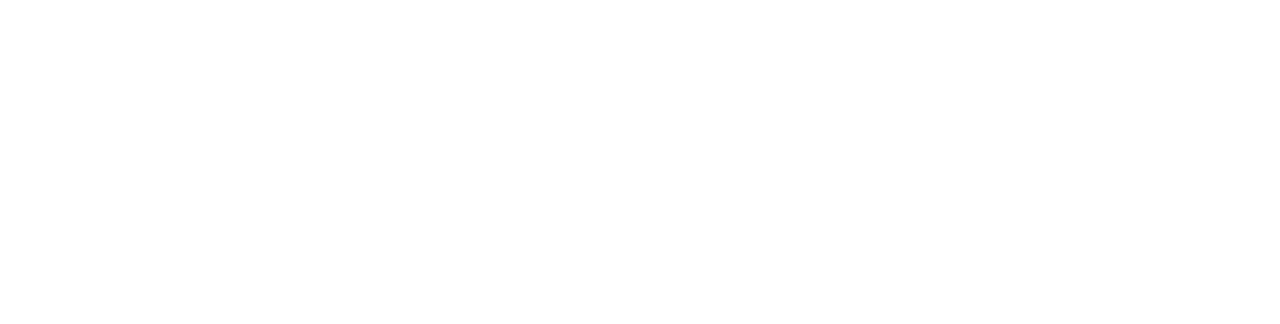
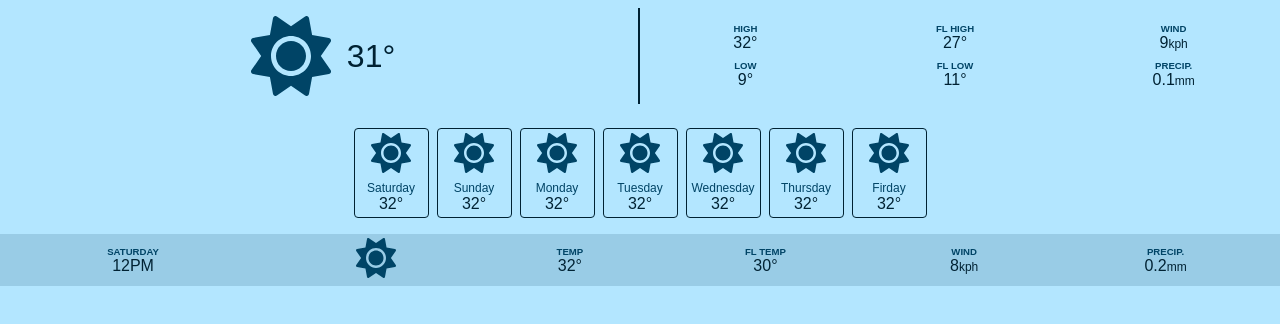
Before and after one commit to squireblank/javascript-weatherapp, a website built with Vite: page index.html in a window 1280 px wide. Built offline with nearby package versions, Linux system fonts and the light colour scheme.

Commit message:
html boilerplate

```diff
--- a/index.html
+++ b/index.html
@@ -5,7 +5,177 @@
     <meta name="viewport" content="width=device-width, initial-scale=1.0" />
     <title>Weather App</title>
   </head>
+  <!-- <body class="blurred"> -->
   <body>
+    <header class="header">
+      <div class="header-left">
+        <img
+          src="icons/sun.svg"
+          alt="weather-icon"
+          class="weather-icon large"
+          data-current-icon
+        />
+        <div class="header-current-temp">
+          <span data-current-temp>31</span>&deg;
+        </div>
+      </div>
+      <div class="header-right">
+        <div class="info-group">
+          <div class="label">High</div>
+          <div><span data-current-high>32</span>&deg;</div>
+        </div>
+        <div class="info-group">
+          <div class="label">FL High</div>
+          <div><span data-current-fl-high>27</span>&deg;</div>
+        </div>
+        <div class="info-group">
+          <div class="label">Wind</div>
+          <div>
+            <span data-current-wind>9</span
+            ><span class="value-sub-info">kph</span>
+          </div>
+        </div>
+        <div class="info-group">
+          <div class="label">Low</div>
+          <div><span data-current-low>9</span>&deg;</div>
+        </div>
+        <div class="info-group">
+          <div class="label">FL Low</div>
+          <div><span data-current-fl-low>11</span>&deg;</div>
+        </div>
+        <div class="info-group">
+          <div class="label">Precip.</div>
+          <div>
+            <span data-current-precip>0.1</span
+            ><span class="value-sub-info">mm</span>
+          </div>
+        </div>
+      </div>
+    </header>
+    <section class="day-section" data-day-section>
+      <div class="day-card">
+        <img src="icons/sun.svg" alt="weather-icon" class="weather-icon" />
+        <div class="day-card-day">Saturday</div>
+        <div>32&deg;</div>
+      </div>
+      <div class="day-card">
+        <img src="icons/sun.svg" alt="weather-icon" class="weather-icon" />
+        <div class="day-card-day">Sunday</div>
+        <div>32&deg;</div>
+      </div>
+      <div class="day-card">
+        <img src="icons/sun.svg" alt="weather-icon" class="weather-icon" />
+        <div class="day-card-day">Monday</div>
+        <div>32&deg;</div>
+      </div>
+      <div class="day-card">
+        <img src="icons/sun.svg" alt="weather-icon" class="weather-icon" />
+        <div class="day-card-day">Tuesday</div>
+        <div>32&deg;</div>
+      </div>
+      <div class="day-card">
+        <img src="icons/sun.svg" alt="weather-icon" class="weather-icon" />
+        <div class="day-card-day">Wednesday</div>
+        <div>32&deg;</div>
+      </div>
+      <div class="day-card">
+        <img src="icons/sun.svg" alt="weather-icon" class="weather-icon" />
+        <div class="day-card-day">Thursday</div>
+        <div>32&deg;</div>
+      </div>
+      <div class="day-card">
+        <img src="icons/sun.svg" alt="weather-icon" class="weather-icon" />
+        <div class="day-card-day">Firday</div>
+        <div>32&deg;</div>
+      </div>
+    </section>
+    <table class="hour-section">
+      <tbody data-hour-section>
+        <tr class="hour-row">
+          <td>
+            <div class="info-group">
+              <div class="label">Saturday</div>
+              <div>12PM</div>
+            </div>
+          </td>
+          <td>
+            <img src="icons/sun.svg" alt="weather-icon" class="weather-icon" />
+          </td>
+          <td>
+            <div class="info-group">
+              <div class="label">Temp</div>
+              <div>32&deg;</div>
+            </div>
+          </td>
+          <td>
+            <div class="info-group">
+              <div class="label">FL Temp</div>
+              <div>30&deg;</div>
+            </div>
+          </td>
+          <td>
+            <div class="info-group">
+              <div class="label">Wind</div>
+              <div>8<span class="value-sub-info">kph</span></div>
+            </div>
+          </td>
+          <td>
+            <div class="info-group">
+              <div class="label">Precip.</div>
+              <div>0.2<span class="value-sub-info">mm</span></div>
+            </div>
+          </td>
+        </tr>
+      </tbody>
+    </table>
+    <template id="day-card-template">
+      <div class="day-card">
+        <img data-icon alt="weather-icon" class="weather-icon" />
+        <div class="day-card-day" data-date></div>
+        <div><span data-temp></span><span>&deg;</span></div>
+      </div>
+    </template>
+    <template id="hour-row-template">
+      <tr class="hour-row">
+        <td>
+          <div class="info-group">
+            <div class="label" data-day></div>
+            <div data-time></div>
+          </div>
+        </td>
+        <td>
+          <img data-icon alt="weather-icon" class="weather-icon" />
+        </td>
+        <td>
+          <div class="info-group">
+            <div class="label">Temp</div>
+            <div><span data-temp></span><span>&deg;</span></div>
+          </div>
+        </td>
+        <td>
+          <div class="info-group">
+            <div class="label">FL Temp</div>
+            <div><span data-fl-temp></span><span>&deg;</span></div>
+          </div>
+        </td>
+        <td>
+          <div class="info-group">
+            <div class="label">Wind</div>
+            <div>
+              <span data-wind></span><span class="value-sub-info">kph</span>
+            </div>
+          </div>
+        </td>
+        <td>
+          <div class="info-group">
+            <div class="label">Precip.</div>
+            <div>
+              <span data-precip></span><span class="value-sub-info">mm</span>
+            </div>
+          </div>
+        </td>
+      </tr>
+    </template>
     <script type="module" src="/main.js"></script>
   </body>
 </html>
--- a/main.js
+++ b/main.js
@@ -1 +1,9 @@
 import "./style.css";
+import getweather from "./weather";
+
+const timezone = Intl.DateTimeFormat().resolvedOptions().timeZone;
+// getweather()
+//   .then((data) => {
+//     console.log(data);
+//   })
+//   .catch((err) => console.log(err.message));
--- a/package.json
+++ b/package.json
@@ -10,5 +10,8 @@
   },
   "devDependencies": {
     "vite": "^4.0.0"
+  },
+  "dependencies": {
+    "axios": "^1.2.1"
   }
 }
--- a/style.css
+++ b/style.css
@@ -0,0 +1,116 @@
+*,
+*::after,
+*::before {
+  box-sizing: border-box;
+}
+
+body {
+  margin: 0;
+  background-color: hsl(200, 100%, 85%);
+  color: hsl(200, 100%, 10%);
+  font-family: sans-serif;
+}
+
+.blurred {
+  filter: blur(3px);
+  overflow: hidden;
+}
+
+.header {
+  display: flex;
+  align-items: center;
+}
+
+.header-left {
+  display: flex;
+  width: 50%;
+  align-items: center;
+  justify-content: center;
+  margin: 0.5rem;
+  padding: 0.5rem;
+  border-right: 2px solid hsl(200, 100%, 10%);
+}
+
+.weather-icon {
+  width: 40px;
+  height: 40px;
+  object-fit: contain;
+}
+
+.weather-icon.large {
+  width: 80px;
+  height: 80px;
+}
+
+.header-current-temp {
+  font-size: 2rem;
+  margin-left: 1rem;
+}
+
+.header-right {
+  display: grid;
+  width: 50%;
+  justify-content: space-around;
+  gap: 0.5rem;
+  grid-template-columns: repeat(3, auto);
+  grid-template-rows: repeat(2, auto);
+}
+
+.info-group {
+  display: flex;
+  flex-direction: column;
+  align-items: center;
+}
+
+.label {
+  text-transform: uppercase;
+  font-weight: bold;
+  font-size: 0.6rem;
+  color: hsl(200, 100%, 20%);
+}
+
+.value-sub-info {
+  font-weight: lighter;
+  font-size: 0.75rem;
+}
+
+.day-section {
+  display: grid;
+  grid-template-columns: repeat(auto-fit, 75px);
+  gap: 0.5rem;
+  justify-content: center;
+  padding: 1rem;
+}
+
+.day-card {
+  display: flex;
+  flex-direction: column;
+  align-items: center;
+  border: 1px solid hsl(200, 100%, 10%);
+  border-radius: 0.25rem;
+  padding: 0.25rem;
+}
+
+.day-card-day {
+  font-size: 0.75rem;
+  color: hsl(200, 100%, 20%);
+  margin-top: 0.5rem;
+}
+
+.hour-section {
+  width: 100%;
+  text-align: center;
+  border-spacing: 0;
+}
+
+.hour-row {
+  background-color: hsl(200, 60%, 75%);
+}
+
+.hour-row:nth-child(2n) {
+  background-color: hsl(200, 60%, 70%);
+}
+
+.hour-row > td {
+  padding: 0.25rem 0.5rem;
+}
```
Also changed, not shown: public/icons/cloud-bolt.svg (added), public/icons/cloud-showers-heavy.svg (added), public/icons/cloud-sun.svg (added), public/icons/cloud.svg (added), public/icons/smog.svg (added), public/icons/snowflake.svg (added), public/icons/sun.svg (added), weather.js (added), 1 other file.
